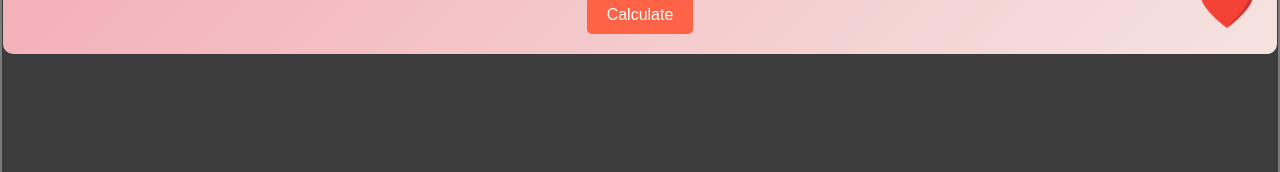
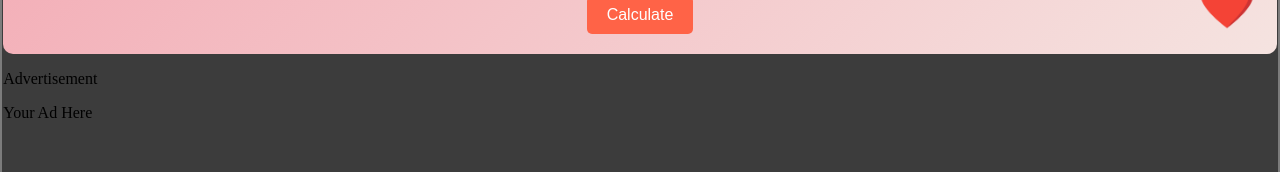
Before and after one commit to IDMAJOR/Love-calculator, a React (Vite) app: page / in a window 1280 px wide. Shown: the part 279-451 px from the top of the page. Built offline with nearby package versions, Linux system fonts and the light colour scheme.

Commit message:
placing ads

```diff
--- a/src/App.jsx
+++ b/src/App.jsx
@@ -82,6 +82,11 @@ const FlamesCalculator = () => {
           )}
           <div className="flames-emoji">❤️</div>
         </div>
+        <div className="ads-container">
+          <p>Advertisement</p>
+          {/* Example ad placeholder */}
+          <div className="ad-placeholder">Your Ad Here</div>
+        </div>
       </div>
     </>
   );
```
